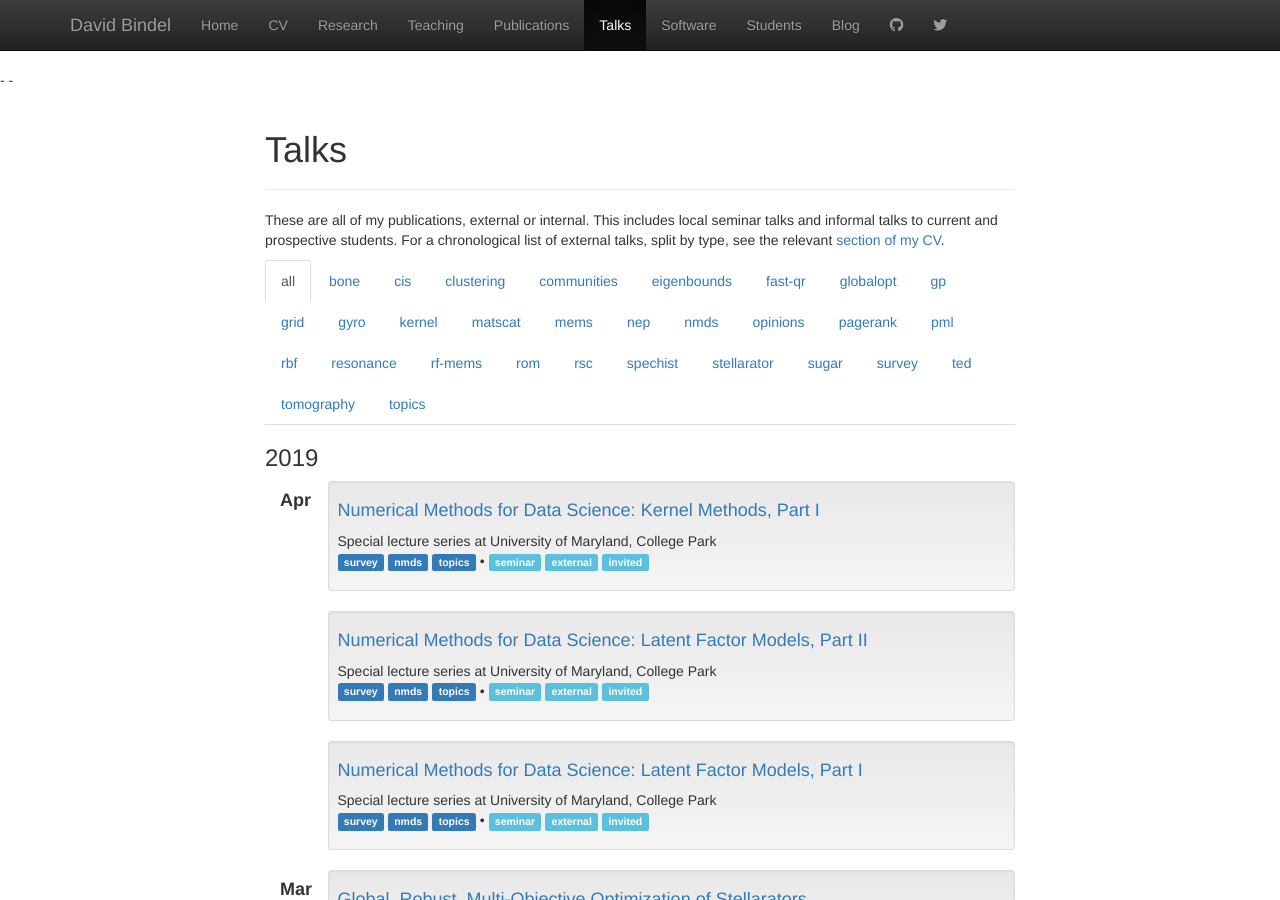
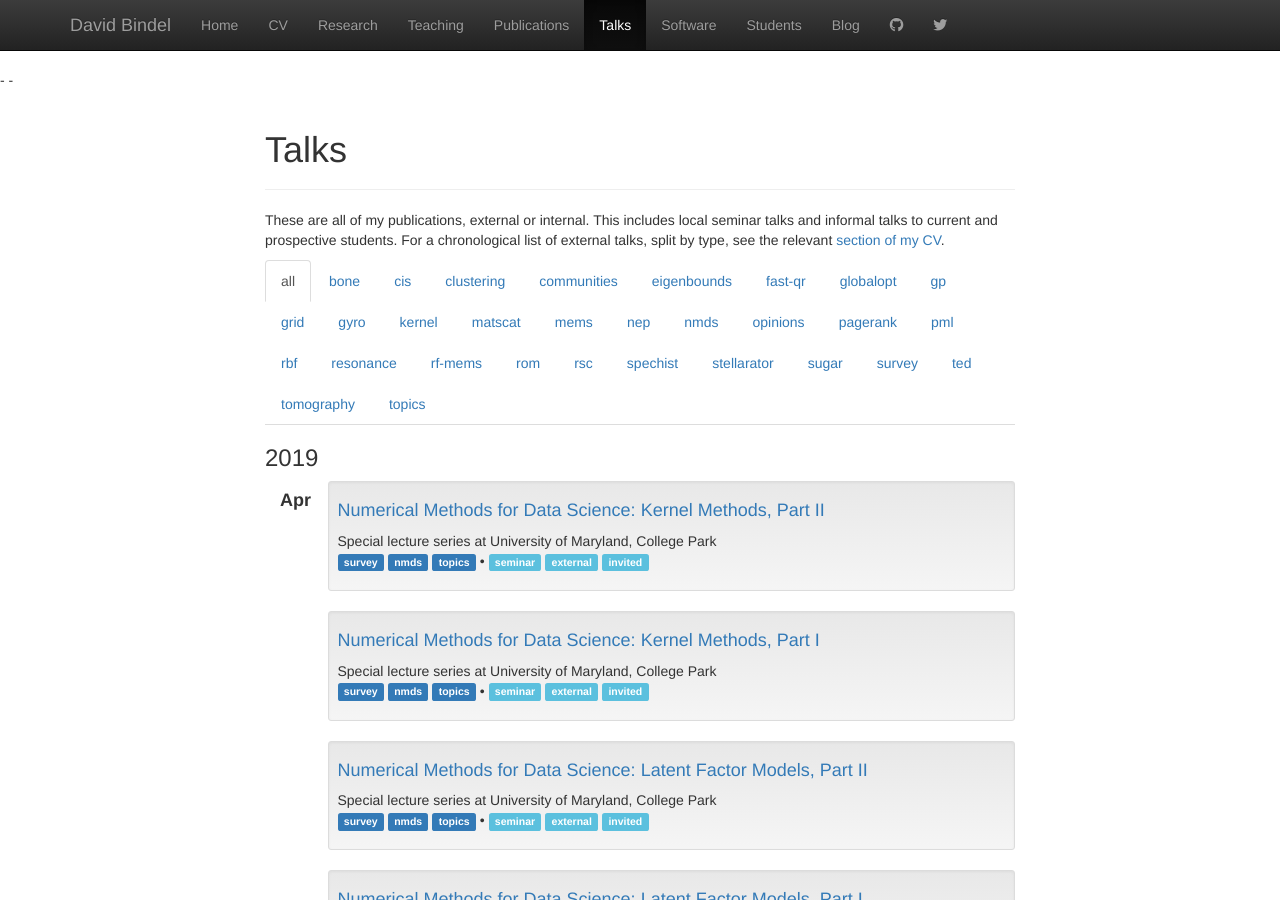
Before and after one commit to dbindel/cornell_web, a Jekyll site: the page built from talks.html, in a window 1280 px wide and 900 px high. Built offline with Jekyll 4.4.1, drawn with Linux system fonts in a browser that asks for light colours; nearby versions of some CDN libraries.

Commit message:
Add Thurs kernel lecture.

```diff
--- a/_data/present.yml
+++ b/_data/present.yml
@@ -1113,3 +1113,10 @@
   tags: [survey, nmds, topics]
   where: Special lecture series at University of Maryland, College Park
   type: [seminar, external, invited]
+-
+  file: 2019-04-umcp/umcp-kernel2.pdf
+  which: kernel2
+  title: "Numerical Methods for Data Science: Kernel Methods, Part II"
+  tags: [survey, nmds, topics]
+  where: Special lecture series at University of Maryland, College Park
+  type: [seminar, external, invited]
```
Also changed, not shown: _blurbs/nmds-umcp.md (+2 -2 lines).
